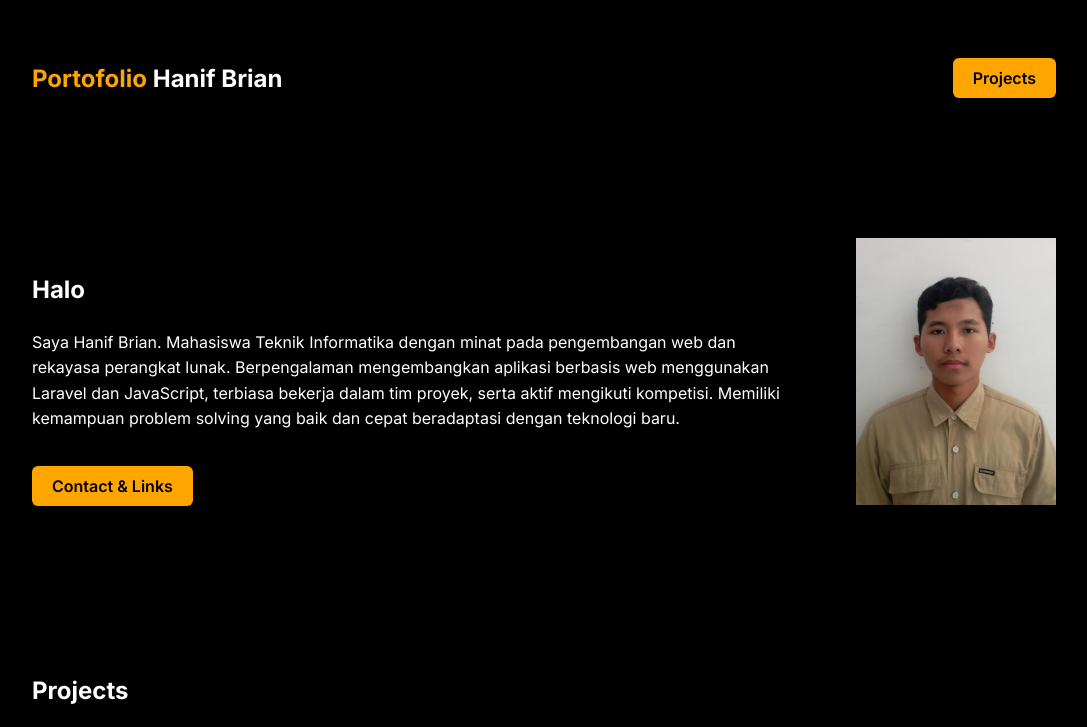
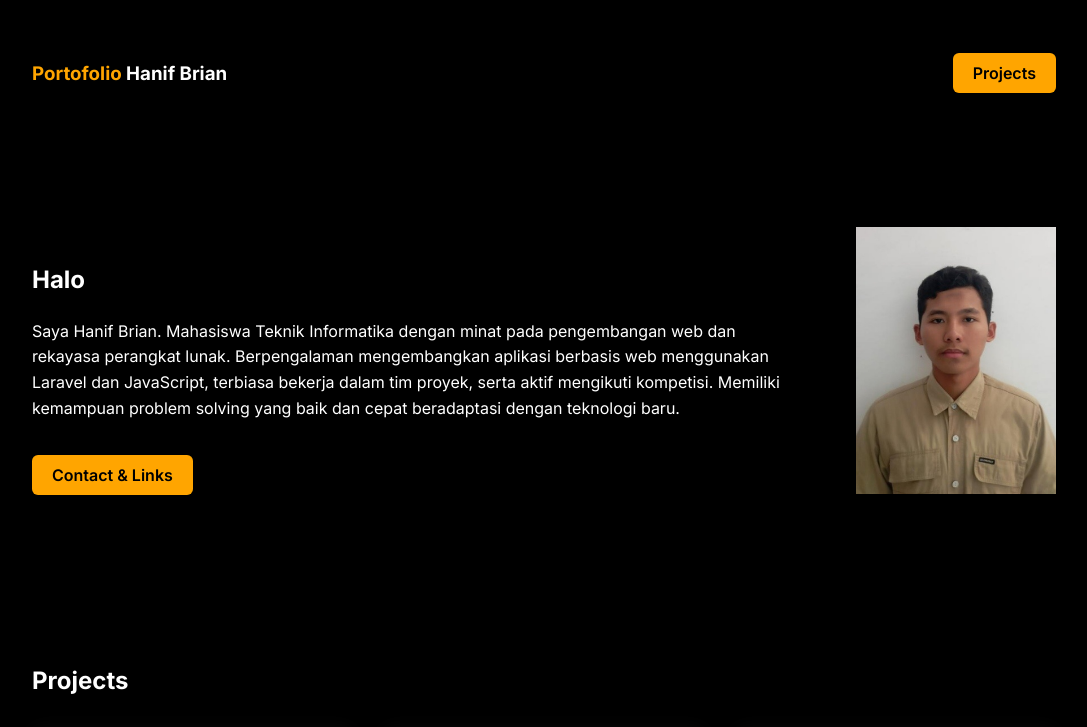
Before and after one commit to hanifbrian123/portofolio, a plain HTML site: page index.html in a window 1280 px wide. Shown: the top 727 px of the page, without its empty margins (96-1183 px from the left). Drawn offline with Linux system fonts and the light colour scheme.

Commit message:
Update title and header level in index.html

```diff
--- a/index.html
+++ b/index.html
@@ -3,7 +3,7 @@
 <head>
   <meta charset="UTF-8" />
   <meta name="viewport" content="width=device-width, initial-scale=1.0" />
-  <title>Portfolio – Your Name</title>
+  <title>Portfolio – Hanif Brian</title>
   <link href="https://fonts.googleapis.com/css2?family=Inter:wght@300;400;600;700&display=swap" rel="stylesheet">
   <style>
     body {
@@ -92,7 +92,7 @@
 </head>
 <body>
   <header>
-    <h2><span style="color:orange;">Portofolio</span> Hanif Brian</h2>
+    <h3><span style="color:orange;">Portofolio</span> Hanif Brian</h3>
     <nav>
       <a href="#projects" class="btn">Projects</a>
     </nav>
```
